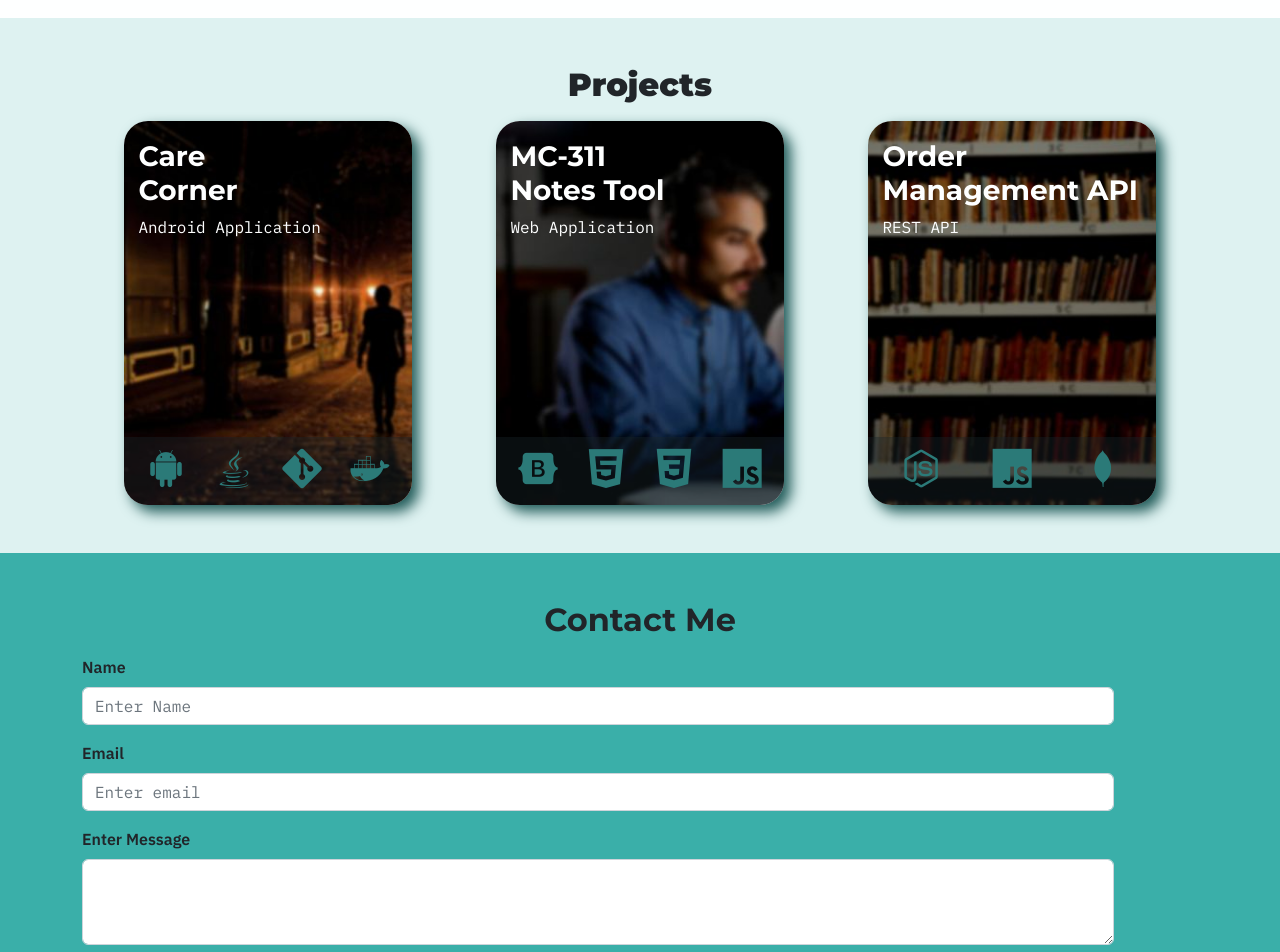
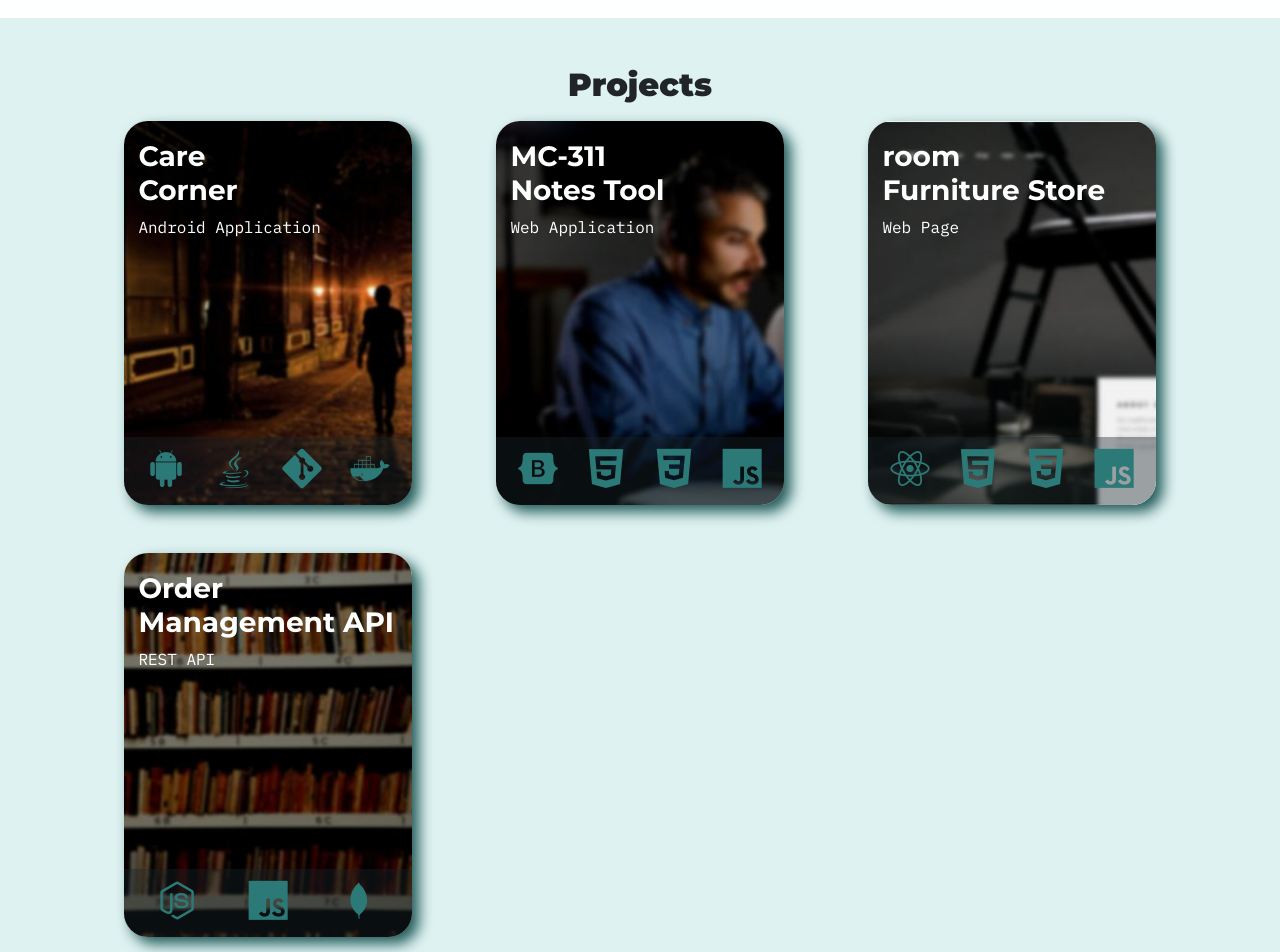
Before and after one commit to thorrellt/react-portfolio, a React (Vite) app: page /#Projects in a window 1280 px wide. Shown: the part 1420-2372 px from the top of the page. Built offline with nearby package versions, Linux system fonts and the light colour scheme.

Commit message:
add room project
reworked data logic to take fragments

```diff
--- a/src/components/CardModal.jsx
+++ b/src/components/CardModal.jsx
@@ -44,6 +44,7 @@ export default function CardModal(props) {
         )
     })
 
+    const projDescription = description()
 
     return (
         <Modal
@@ -62,7 +63,7 @@ export default function CardModal(props) {
                 <Row className='modal--stack'>
                     {iconElements}
                 </Row>
-                <p>{description}</p>
+                <p className='modal-desc'>{projDescription}</p>
                 <h5>Some Key Takeaways</h5>
                 <ul className='pe-5'>{takeawayListElements}</ul>
 
--- a/src/data/projectCardData.js
+++ b/src/data/projectCardData.jsx
@@ -5,7 +5,11 @@ export default [
         title1: "Care",
         title2: "Corner",
         type: "Android Application",
-        description: "Care Corner is an Android application that served as the senior team project for my CS degree. This prototype served as my team's proof of concept for our application designed to increase the user's safety",
+        description: () => {
+            return (
+                <>Care Corner is an Android application that served as the senior team project for my CS degree. This prototype served as my team's proof of concept for our application designed to increase the user's safety</>
+            )
+        },
         imgName: 'img-cc.jpg',
         gitURL: 'https://github.com/thorrellt/care-corner',
         takeaways: [
@@ -44,7 +48,11 @@ export default [
         title1: "MC-311",
         title2: "Notes Tool",
         type: "Web Application",
-        description: "This web tool was developed to aid Montgomery County, Maryland's 311 phone number (MC 311) which serves as the main entry point for residents to access public information and government services. This application increases the speed and efficiency that the MC 311 representatives can access info and handle calls by generating fleshed out notes, based on user inputs, and aggregating commonly accessed data.",
+        description: () => {
+            return (
+                <>This web tool was developed to aid Montgomery County, Maryland's 311 phone number (MC 311) which serves as the main entry point for residents to access public information and government services. This application increases the speed and efficiency that the MC 311 representatives can access info and handle calls by generating fleshed out notes, based on user inputs, and aggregating commonly accessed data.</>
+            )
+        },
         imgName: 'img-mc311.jpg',
         liveURL: 'https://thorrellt.github.io/mc311-tool/',
         gitURL: 'https://github.com/thorrellt/mc311-tool',
@@ -81,10 +89,62 @@ export default [
         ]
     },
     {
+        title1: "room",
+        title2: "Furniture Store",
+        type: "Web Page",
+        description: () => {
+            return (
+                <>The room webpage is the landing page for a fictional furniture store. The design is from
+                <a
+                href='https://www.frontendmentor.io/challenges/room-homepage-BtdBY_ENq'
+                target="_blank"
+                rel="noopener noreferrer"
+                title="www.frontendmentor.io/challenges/room-homepage-BtdBY_ENq"> frontendmentor.com.</a> The page is responsive and designed for screens as small as 375px. The arrows trigger a sliding animation that dynamically loads the next slide. The mouse wheel can also trigger this transition.</>
+            )
+        },
+        imgName: 'img-room.jpg',
+        liveURL: 'https://thorrellt.github.io/room/',
+        gitURL: 'https://github.com/thorrellt/room',
+        takeaways: [
+            {
+                title: "React Transition Groups",
+                content: "To animate the sliding animation from one component to the next, I had to learn and implement CSSTransitions and learn how to manage them with my existing states."
+            },
+            {
+                title: "CSS Animations",
+                content: "In addition to the React Transition Groups, I used CSS animations to achieve the sliding effect. To achieve the desired outcome, I learned how the two interacted, which included slowing the animation down and observing how the DOM reacted to the exchange of components and animations."
+            },
+            {
+                title: "Responsive CSS Layouts",
+                content: "The responsive layout required using both media queries, and state management based on the window width. Combining the flex layouts and absolute positions allowed me to complete the design and sliding animation effect."
+            }],
+        stackIcons: [
+            {
+                title: "ReactJS",
+                className: "devicon-react-original",
+            },
+            {
+                title: "HTML 5",
+                className: "devicon-html5-plain",
+            },
+            {
+                title: "CSS 3",
+                className: "devicon-css3-plain",
+            },
+            {
+                title: "JavaScript",
+                className: "devicon-javascript-plain",
+            }
+        ]
+    },
+    {
         title1: "Order",
         title2: "Management API",
         type: "REST API",
-        description: "This is a basic Node.js RESTful API modeled after an order management system. This API handles GET, PATCH, PULL, & DELETE requests for Orders, Products, & Users. Data is stored in a MongoDB Atlas database.",
+        description: () => {
+            return (
+        <>This is a basic Node.js RESTful API modeled after an order management system. This API handles GET, PATCH, PULL, & DELETE requests for Orders, Products, & Users. Data is stored in a MongoDB Atlas database.</>
+        )},
         imgName: 'img-api.jpg',
         gitURL: 'https://github.com/thorrellt/care-corner',
         takeaways: [
--- a/src/styles/Projects.css
+++ b/src/styles/Projects.css
@@ -52,6 +52,11 @@
     color: var(--gray-800);
 }
 
+
+.modal-body > .modal-desc a {
+    text-decoration: none;
+}
+
 @media all and (max-width: 575px) {
     #Projects .project--cards,
     #Projects .project--cards .col-12{
```
Also changed, not shown: public/card-img-room.jpg (added), public/modal-img-room.jpg (added), 4 other files (tests, documents, lock files or other folders).
